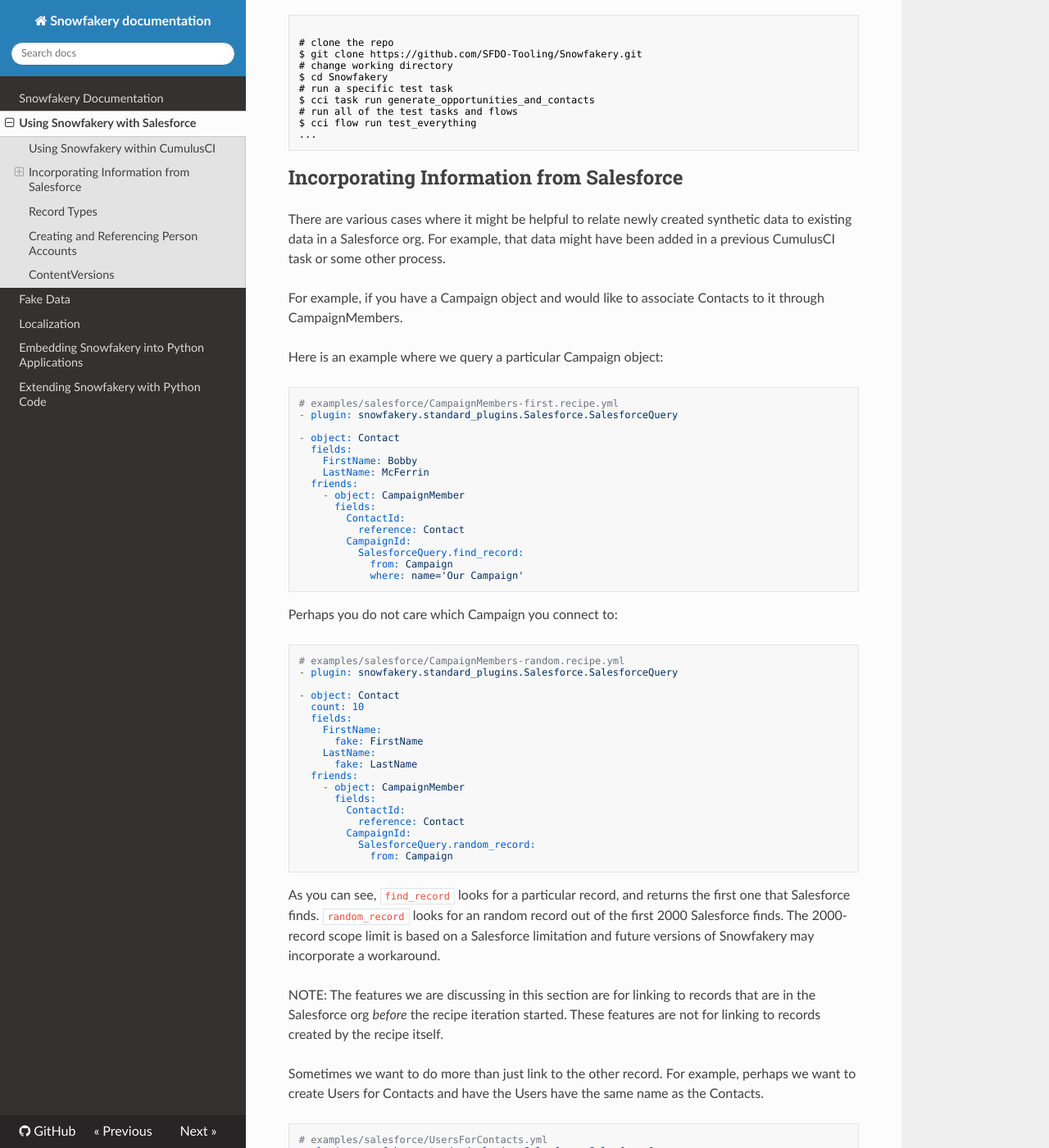
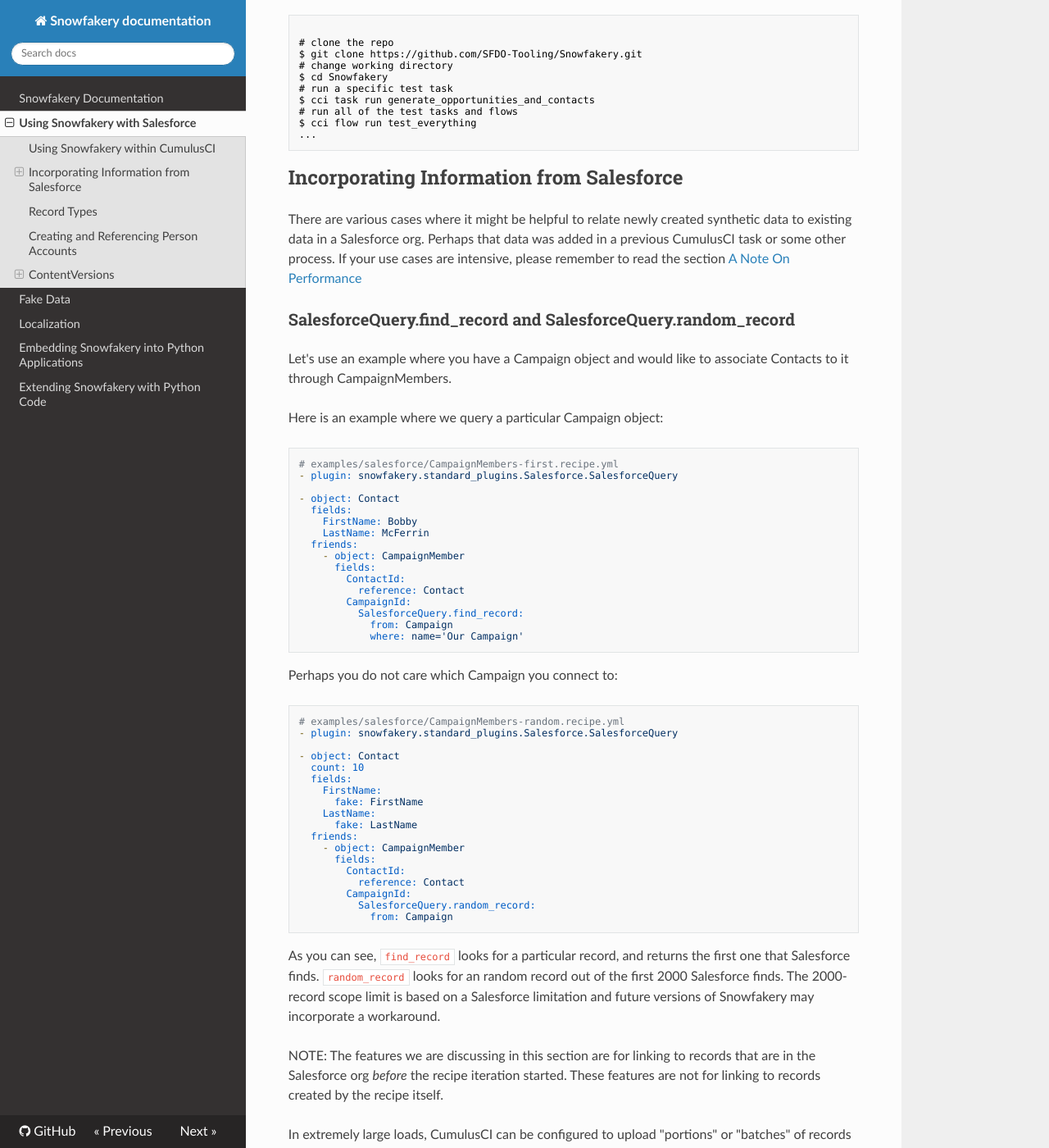
Before and after one commit to SFDO-Tooling/Snowfakery, an MkDocs documentation site: the page built from docs/salesforce.md, in a window 1280 px wide and 1400 px high, scrolled down 850 px. Shown: the whole window at 82% size. Built offline with MkDocs 1.6.1, drawn with Linux system fonts in a browser that asks for light colours; nearby versions of some CDN libraries; some of the changed text lies outside the part shown.

Commit message:
Small docs fixes

````diff
--- a/docs/salesforce.md
+++ b/docs/salesforce.md
@@ -54,10 +54,14 @@
 ## Incorporating Information from Salesforce
 
 There are various cases where it might be helpful to relate newly created synthetic
-data to existing data in a Salesforce org. For example, that data might have
-been added in a previous CumulusCI task or some other process.
+data to existing data in a Salesforce org. Perhaps that data was added
+in a previous CumulusCI task or some other process. If your use cases are
+intensive, please remember to read the section
+[A Note On Performance](#a-note-on-performance)
 
-For example, if you have a Campaign object and would like to associate
+### SalesforceQuery.find_record and SalesforceQuery.random_record
+
+Let's use an example where you have a Campaign object and would like to associate
 Contacts to it through CampaignMembers.
 
 Here is an example where we query a particular Campaign object:
@@ -113,6 +117,11 @@
 that are in the Salesforce org _before_ the recipe iteration started. These features
 are not for linking to records created by the recipe itself.
 
+In extremely large loads, CumulusCI can be configured to upload "portions" or "batches" of
+records from the recipe. Previous portions _are_ in the org and therefore can be queried.
+
+### Querying Field Data
+
 Sometimes we want to do more than just link to the other record. For example,
 perhaps we want to create Users for Contacts and have the Users have the same
 name as the Contacts.
@@ -340,3 +351,12 @@
     FirstPublishLocationId:
       reference: Account
 ```
+
+### A Note On Performance
+
+Calling into Salesforce is much slower than most things you do in
+Snowfakery. The network traffic alone is comparatively slow.
+
+Consider using [variables](index.md#defining-variables) to "remember"
+data you've queried, and if you need to pull down a lot of data, use
+a SOQL Dataset which will intrinsically cache the data for you.
````
Also changed, not shown: other parts of docs/salesforce.md (+2 -0 lines), docs/index.md (+2 -1 lines).
